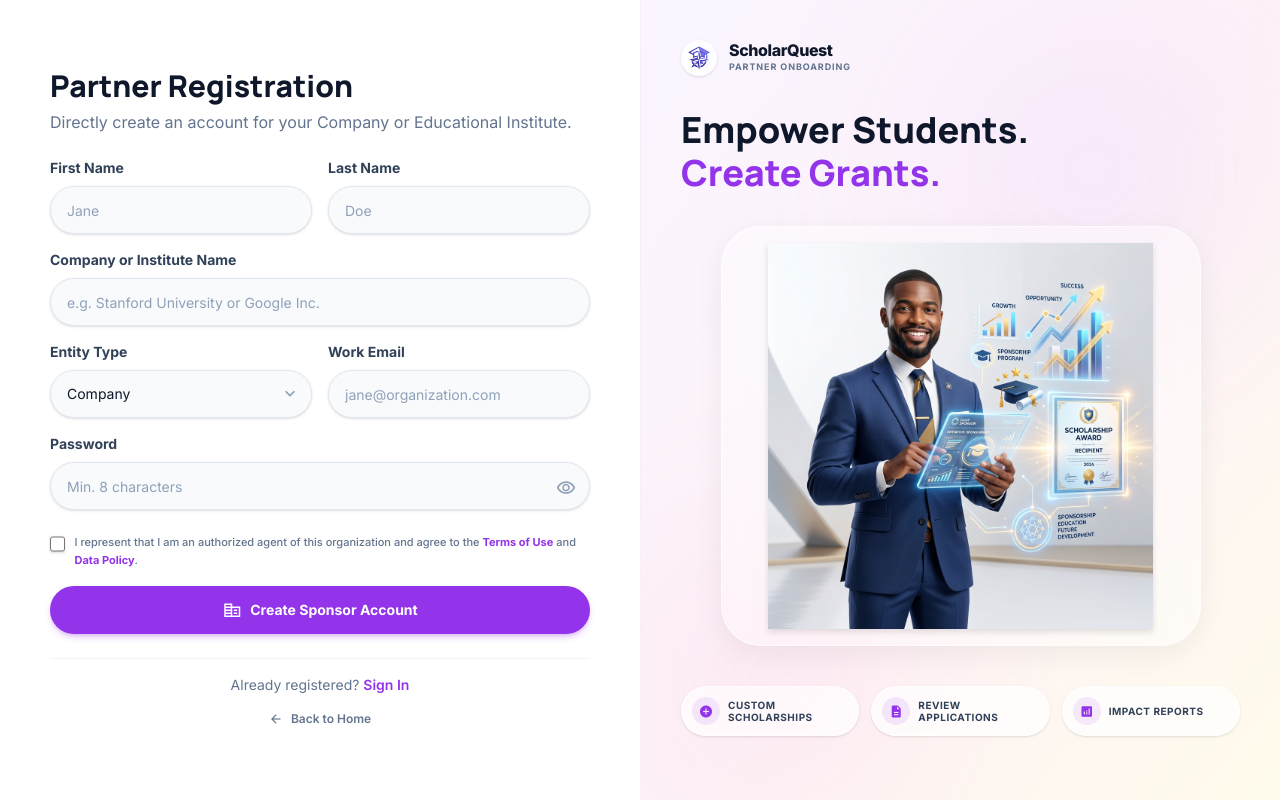
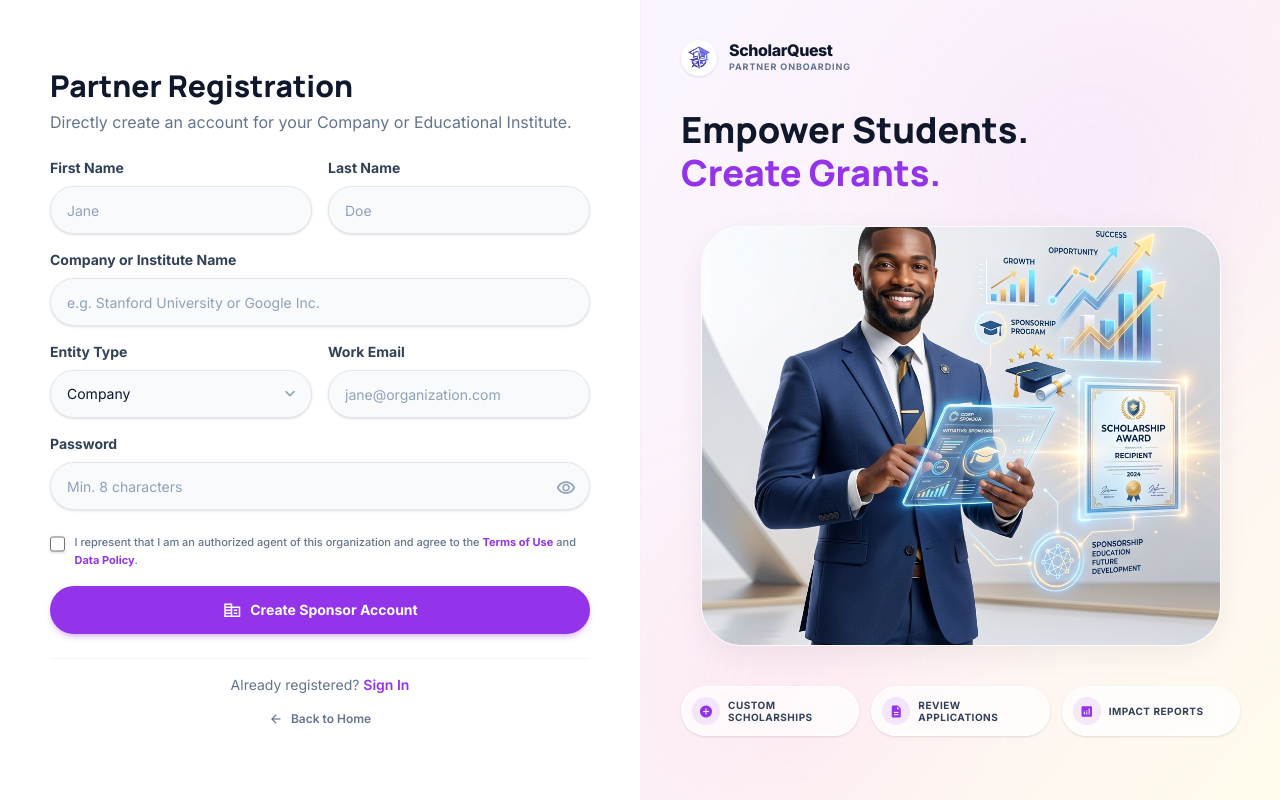
Before and after one commit to Sridharn97/ScholarQuest, a Next.js app in the folder ScholarQuest/: page /provider-signup in a window 1280 px wide. Built offline with nearby package versions, Linux system fonts and the light colour scheme; no server answers.

Commit message:
New Change in UI

```diff
--- a/ScholarQuest/app/login/page.jsx
+++ b/ScholarQuest/app/login/page.jsx
@@ -124,13 +124,13 @@ export default function LoginPage() {
             </div>
           </div>
 
-          <div className="relative w-[340px] h-[340px] mx-auto my-4 rounded-3xl overflow-hidden border border-white/60 shadow-[0_8px_30px_rgb(0,0,0,0.06)] bg-white/40 backdrop-blur-md flex items-center justify-center p-4">
+          <div className="relative w-[380px] h-[380px] mx-auto my-4 rounded-3xl overflow-hidden border border-white/60 shadow-[0_8px_30px_rgb(0,0,0,0.06)] bg-white/40 backdrop-blur-md flex items-center justify-center">
             <Image
               src="/student_login_hero_new_2.png"
               alt="Student Success Illustration"
-              width={340}
-              height={340}
-              className="w-full h-full object-contain drop-shadow-md"
+              width={380}
+              height={380}
+              className="w-full h-full object-cover drop-shadow-md"
               unoptimized
               priority
             />
--- a/ScholarQuest/app/provider-login/page.jsx
+++ b/ScholarQuest/app/provider-login/page.jsx
@@ -41,13 +41,13 @@ export default function ProviderLoginPage() {
             </div>
           </div>
 
-          <div className="relative w-[480px] h-[480px] mx-auto my-4 rounded-3xl overflow-hidden border border-white/60 shadow-[0_8px_30px_rgb(0,0,0,0.06)] bg-white/40 backdrop-blur-md flex items-center justify-center p-4">
+          <div className="relative w-[520px] h-[520px] mx-auto my-4 rounded-3xl overflow-hidden border border-white/60 shadow-[0_8px_30px_rgb(0,0,0,0.06)] bg-white/40 backdrop-blur-md flex items-center justify-center">
             <Image
               src="/provider_login_hero_new.png"
               alt="Sponsor Portal Illustration"
-              width={480}
-              height={480}
-              className="w-full h-full object-contain drop-shadow-md"
+              width={520}
+              height={520}
+              className="w-full h-full object-cover drop-shadow-md"
               unoptimized
               priority
               loading="eager"
--- a/ScholarQuest/app/provider-signup/page.jsx
+++ b/ScholarQuest/app/provider-signup/page.jsx
@@ -42,13 +42,13 @@ export default function ProviderSignupPage() {
             </div>
           </div>
 
-          <div className="relative w-[480px] h-[480px] mx-auto my-4 rounded-3xl overflow-hidden border border-white/60 shadow-[0_8px_30px_rgb(0,0,0,0.06)] bg-white/40 backdrop-blur-md flex items-center justify-center p-4">
+          <div className="relative w-[520px] h-[520px] mx-auto my-4 rounded-3xl overflow-hidden border border-white/60 shadow-[0_8px_30px_rgb(0,0,0,0.06)] bg-white/40 backdrop-blur-md flex items-center justify-center">
             <Image
               src="/provider_signup_hero_v3.png"
               alt="Partner Onboarding Illustration"
-              width={480}
-              height={480}
-              className="w-full h-full object-contain drop-shadow-md"
+              width={520}
+              height={520}
+              className="w-full h-full object-cover drop-shadow-md"
               unoptimized
               priority
               loading="eager"
--- a/ScholarQuest/app/signup/page.jsx
+++ b/ScholarQuest/app/signup/page.jsx
@@ -146,13 +146,13 @@ export default function SignupPage() {
             </div>
           </div>
 
-          <div className="relative w-[340px] h-[340px] mx-auto my-4 rounded-3xl overflow-hidden border border-white/60 shadow-[0_8px_30px_rgb(0,0,0,0.06)] bg-white/40 backdrop-blur-md flex items-center justify-center p-4">
+          <div className="relative w-[380px] h-[380px] mx-auto my-4 rounded-3xl overflow-hidden border border-white/60 shadow-[0_8px_30px_rgb(0,0,0,0.06)] bg-white/40 backdrop-blur-md flex items-center justify-center">
             <Image
               src="/student_success.png"
               alt="Students finding scholarships"
-              width={340}
-              height={340}
-              className="w-full h-full object-contain drop-shadow-md"
+              width={380}
+              height={380}
+              className="w-full h-full object-cover drop-shadow-md"
               unoptimized
             />
           </div>
```
